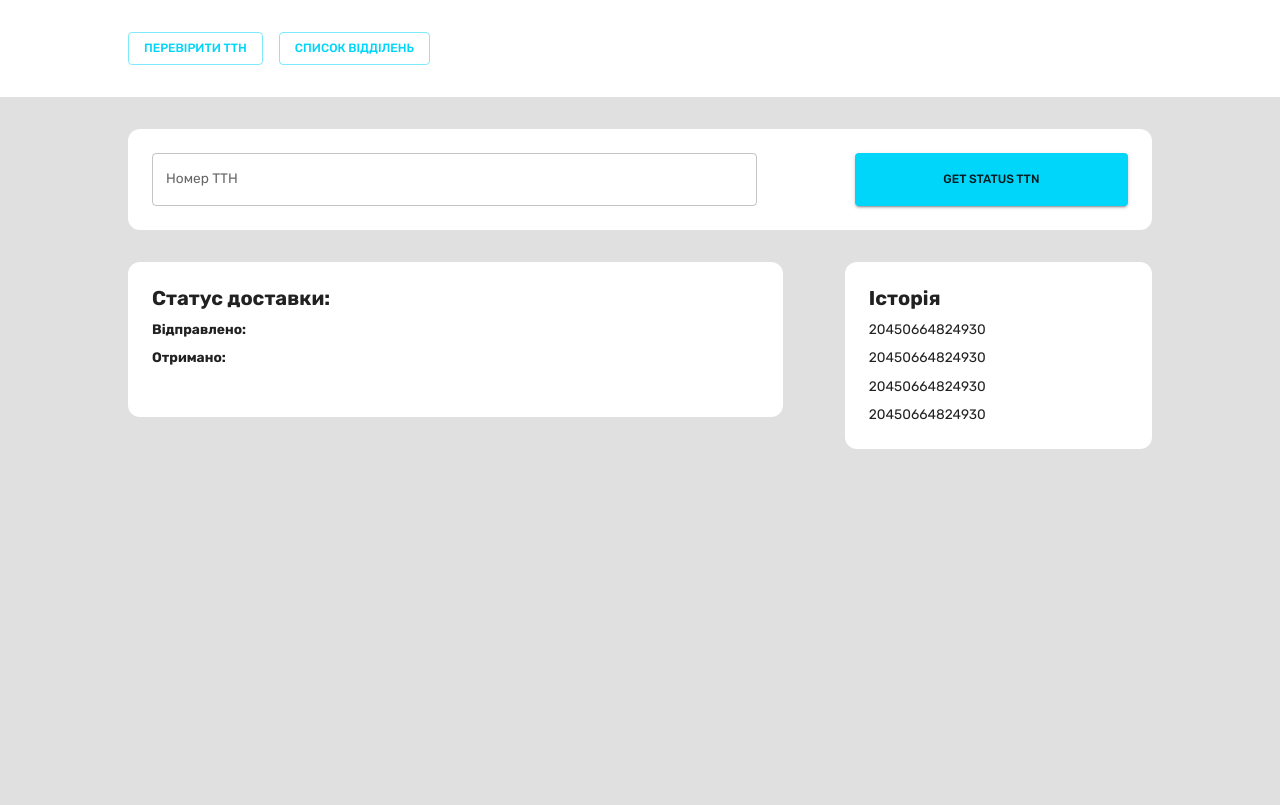
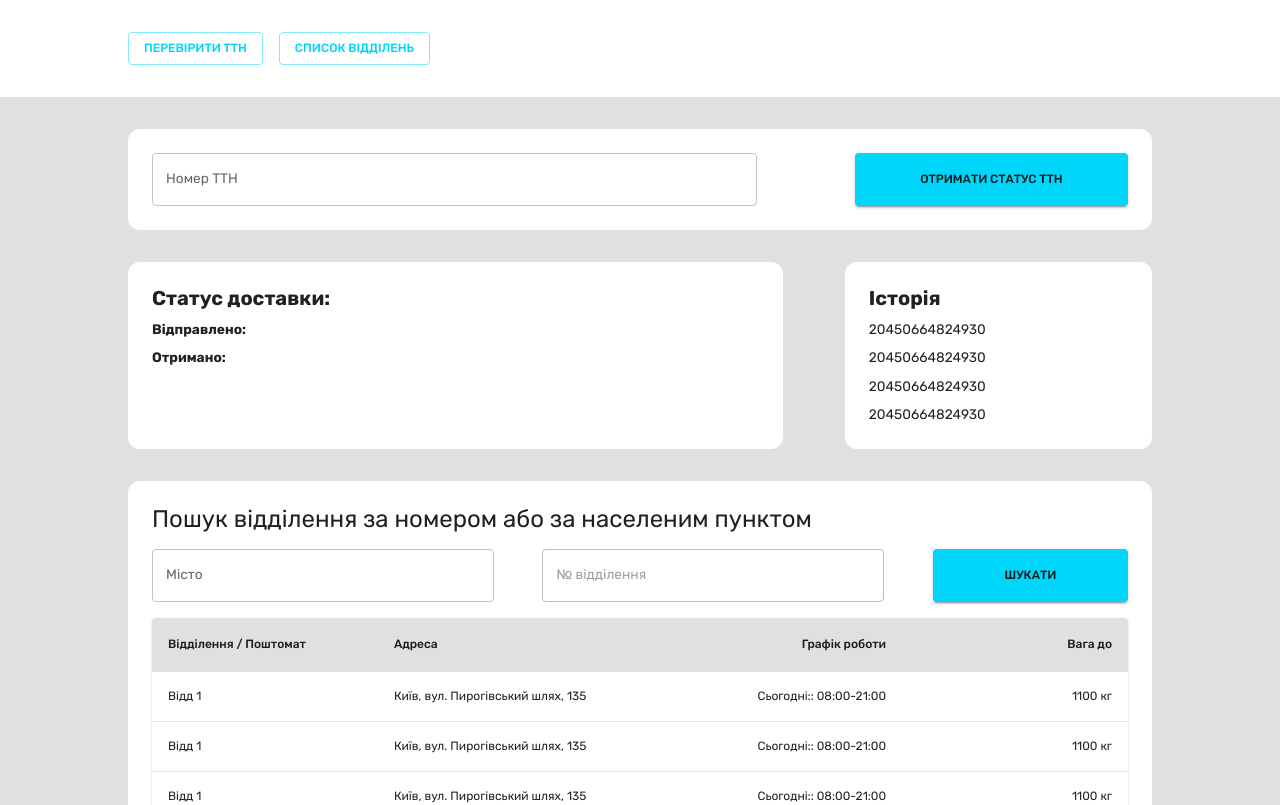
Before and after one commit to feninTolia/same-it-np-api, a React (Vite) app in the folder client/: page / in a window 1280 px wide. Shown: the top 805 px of the page. Built offline with nearby package versions, Linux system fonts and the light colour scheme.

Commit message:
basic markup of the branch search page

```diff
--- a/client/src/components/WidgetWrapper.tsx
+++ b/client/src/components/WidgetWrapper.tsx
@@ -3,6 +3,7 @@ import { styled } from '@mui/system';
 
 const WidgetWrapper = styled(Box)(({ theme }) => ({
   padding: '1.5rem',
+  margin: '1rem 0',
   backgroundColor: theme.palette.background.paper,
   borderRadius: '0.75rem',
 }));
--- a/client/src/scenes/HomePage/index.tsx
+++ b/client/src/scenes/HomePage/index.tsx
@@ -10,6 +10,7 @@ import { useEffect, useState } from 'react';
 import NavBar from '../../scenes/NavBar';
 import FlexBetween from '../../components/FlexBeetwen';
 import WidgetWrapper from '../../components/WidgetWrapper';
+import StickyHeadTable from './table';
 
 const HomePage = () => {
   const isNonMobileScreens = useMediaQuery('(min-width:1000px)');
@@ -30,7 +31,6 @@ const HomePage = () => {
               label="Номер ТТН"
               sx={{
                 width: isNonMobileScreens ? '62%' : '100%',
-                bgcolor: palette.background.paper,
               }}
               // onChange={(e) => setTTNValue(e.target.value)}
             />
@@ -44,7 +44,7 @@ const HomePage = () => {
               }}
               // onClick={getTTNInfo}
             >
-              Get status TTN
+              Отримати статус ТТН
             </Button>
           </FlexBetween>
         </WidgetWrapper>
@@ -115,6 +115,50 @@ const HomePage = () => {
           </WidgetWrapper>
         </Box>
       </Box>
+
+      <Box width={'80%'} margin="auto">
+        <WidgetWrapper
+          display={'flex'}
+          flexWrap="wrap"
+          gap={'1rem'}
+          justifyContent="space-between"
+        >
+          <Typography width={'100%'} variant="h3">
+            Пошук відділення за номером або за населеним пунктом
+          </Typography>
+          <TextField
+            variant="outlined"
+            // value={TTNValue}
+            label="Місто"
+            sx={{
+              width: isNonMobileScreens ? '35%' : '100%',
+            }}
+          />
+          <TextField
+            variant="outlined"
+            // value={TTNValue}
+            disabled
+            label="№ відділення"
+            sx={{
+              width: isNonMobileScreens ? '35%' : '100%',
+            }}
+          />
+          <Button
+            variant="contained"
+            sx={{
+              height: 53,
+              transition: '250ms',
+              width: isNonMobileScreens ? '20%' : '100%',
+              '&:hover': { color: palette.background.paper },
+            }}
+            // onClick={getTTNInfo}
+          >
+            Шукати
+          </Button>
+
+          <StickyHeadTable />
+        </WidgetWrapper>
+      </Box>
     </Box>
   );
 };
--- /dev/null
+++ b/client/src/scenes/HomePage/table.tsx
@@ -0,0 +1,223 @@
+import * as React from 'react';
+import Paper from '@mui/material/Paper';
+import Table from '@mui/material/Table';
+import TableBody from '@mui/material/TableBody';
+import TableCell from '@mui/material/TableCell';
+import TableContainer from '@mui/material/TableContainer';
+import TableHead from '@mui/material/TableHead';
+import TablePagination from '@mui/material/TablePagination';
+import TableRow from '@mui/material/TableRow';
+
+interface Column {
+  id: 'type' | 'address' | 'schedule' | 'maxWeight';
+  label: string;
+  minWidth?: number;
+  align?: 'right';
+  format?: (value: number) => string;
+}
+
+const columns: readonly Column[] = [
+  { id: 'type', label: 'Відділення / Поштомат', minWidth: 170 },
+  { id: 'address', label: 'Адреса', minWidth: 100 },
+  {
+    id: 'schedule',
+    label: 'Графік роботи',
+    minWidth: 170,
+    align: 'right',
+    // format: (value: number) => value.toLocaleString('en-US'),
+  },
+  {
+    id: 'maxWeight',
+    label: 'Вага до',
+    minWidth: 170,
+    align: 'right',
+    // format: (value: number) => value.toLocaleString('en-US'),
+  },
+];
+
+interface Data {
+  type: string;
+  address: string;
+  schedule: string;
+  maxWeight: string;
+}
+
+function createData(
+  type: string,
+  address: string,
+  schedule: string,
+  maxWeight: string
+): Data {
+  return { type, address, schedule, maxWeight };
+}
+
+const rows = [
+  createData(
+    'Відд 1',
+    'Київ, вул. Пирогівський шлях, 135',
+    'Сьогодні:: 08:00-21:00',
+    '1100 кг'
+  ),
+  createData(
+    'Відд 1',
+    'Київ, вул. Пирогівський шлях, 135',
+    'Сьогодні:: 08:00-21:00',
+    '1100 кг'
+  ),
+  createData(
+    'Відд 1',
+    'Київ, вул. Пирогівський шлях, 135',
+    'Сьогодні:: 08:00-21:00',
+    '1100 кг'
+  ),
+  createData(
+    'Відд 1',
+    'Київ, вул. Пирогівський шлях, 135',
+    'Сьогодні:: 08:00-21:00',
+    '1100 кг'
+  ),
+  createData(
+    'Відд 1',
+    'Київ, вул. Пирогівський шлях, 135',
+    'Сьогодні:: 08:00-21:00',
+    '1100 кг'
+  ),
+  createData(
+    'Відд 1',
+    'Київ, вул. Пирогівський шлях, 135',
+    'Сьогодні:: 08:00-21:00',
+    '1100 кг'
+  ),
+  createData(
+    'Відд 1',
+    'Київ, вул. Пирогівський шлях, 135',
+    'Сьогодні:: 08:00-21:00',
+    '1100 кг'
+  ),
+  createData(
+    'Відд 1',
+    'Київ, вул. Пирогівський шлях, 135',
+    'Сьогодні:: 08:00-21:00',
+    '1100 кг'
+  ),
+  createData(
+    'Відд 1',
+    'Київ, вул. Пирогівський шлях, 135',
+    'Сьогодні:: 08:00-21:00',
+    '1100 кг'
+  ),
+  createData(
+    'Відд 1',
+    'Київ, вул. Пирогівський шлях, 135',
+    'Сьогодні:: 08:00-21:00',
+    '1100 кг'
+  ),
+  createData(
+    'Відд 1',
+    'Київ, вул. Пирогівський шлях, 135',
+    'Сьогодні:: 08:00-21:00',
+    '1100 кг'
+  ),
+  createData(
+    'Відд 1',
+    'Київ, вул. Пирогівський шлях, 135',
+    'Сьогодні:: 08:00-21:00',
+    '1100 кг'
+  ),
+  createData(
+    'Відд 1',
+    'Київ, вул. Пирогівський шлях, 135',
+    'Сьогодні:: 08:00-21:00',
+    '1100 кг'
+  ),
+  createData(
+    'Відд 1',
+    'Київ, вул. Пирогівський шлях, 135',
+    'Сьогодні:: 08:00-21:00',
+    '1100 кг'
+  ),
+  createData(
+    'Відд 1',
+    'Київ, вул. Пирогівський шлях, 135',
+    'Сьогодні:: 08:00-21:00',
+    '1100 кг'
+  ),
+  createData(
+    'Відд 1',
+    'Київ, вул. Пирогівський шлях, 135',
+    'Сьогодні:: 08:00-21:00',
+    '1100 кг'
+  ),
+];
+
+export default function StickyHeadTable() {
+  const [page, setPage] = React.useState(0);
+  const [rowsPerPage, setRowsPerPage] = React.useState(10);
+
+  const handleChangePage = (event: unknown, newPage: number) => {
+    setPage(newPage);
+  };
+
+  const handleChangeRowsPerPage = (
+    event: React.ChangeEvent<HTMLInputElement>
+  ) => {
+    setRowsPerPage(+event.target.value);
+    setPage(0);
+  };
+
+  return (
+    <Paper sx={{ width: '100%', overflow: 'hidden' }}>
+      <TableContainer sx={{ maxHeight: 440 }}>
+        <Table stickyHeader aria-label="sticky table">
+          <TableHead>
+            <TableRow>
+              {columns.map((column) => (
+                <TableCell
+                  key={column.id}
+                  align={column.align}
+                  style={{ minWidth: column.minWidth }}
+                >
+                  {column.label}
+                </TableCell>
+              ))}
+            </TableRow>
+          </TableHead>
+          <TableBody>
+            {rows
+              .slice(page * rowsPerPage, page * rowsPerPage + rowsPerPage)
+              .map((row) => {
+                return (
+                  <TableRow
+                    hover
+                    role="checkbox"
+                    tabIndex={-1}
+                    key={row.address}
+                  >
+                    {columns.map((column) => {
+                      const value = row[column.id];
+                      return (
+                        <TableCell key={column.id} align={column.align}>
+                          {column.format && typeof value === 'number'
+                            ? column.format(value)
+                            : value}
+                        </TableCell>
+                      );
+                    })}
+                  </TableRow>
+                );
+              })}
+          </TableBody>
+        </Table>
+      </TableContainer>
+      <TablePagination
+        rowsPerPageOptions={[10, 25, 100]}
+        component="div"
+        count={rows.length}
+        rowsPerPage={rowsPerPage}
+        page={page}
+        onPageChange={handleChangePage}
+        onRowsPerPageChange={handleChangeRowsPerPage}
+      />
+    </Paper>
+  );
+}
```
